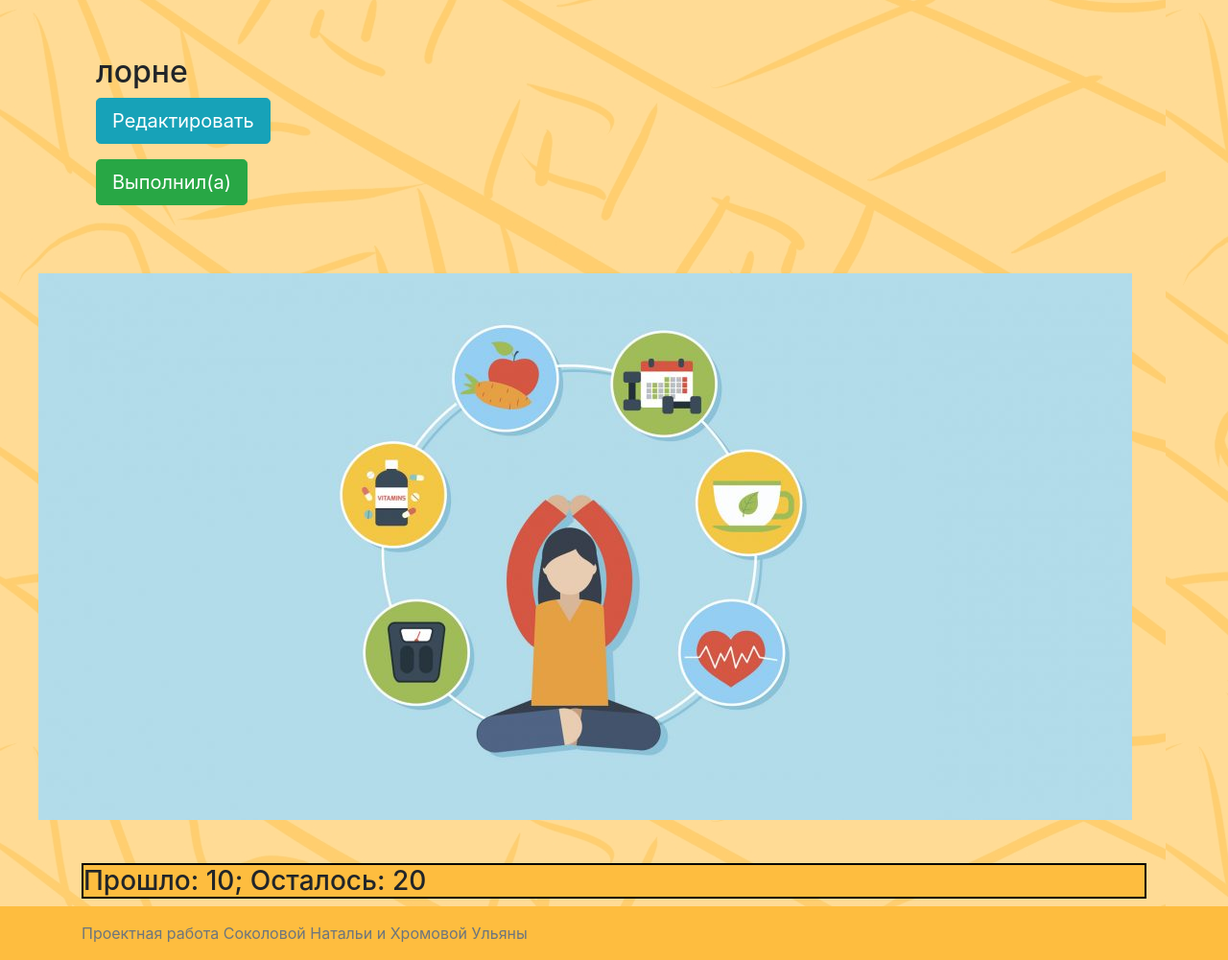
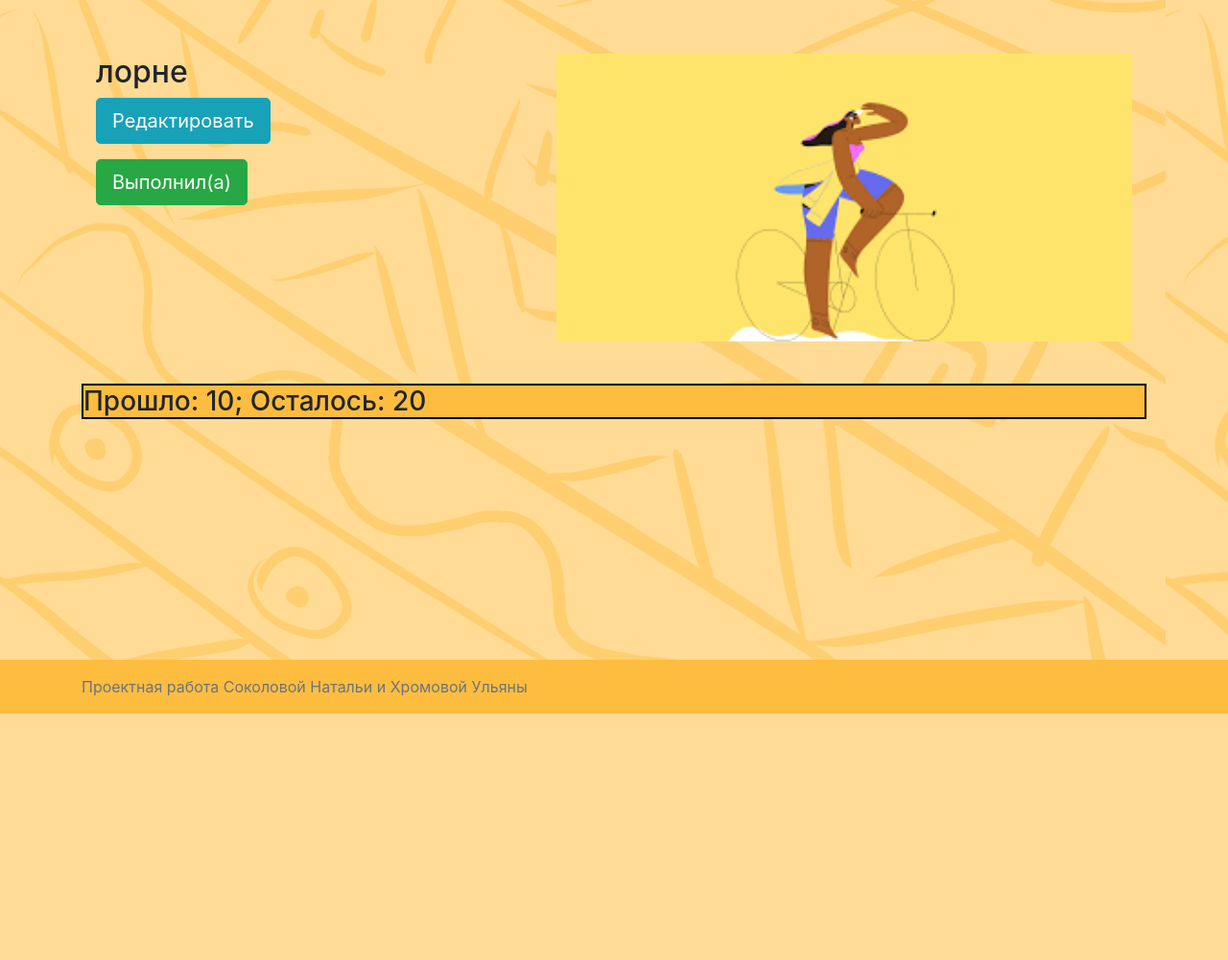
Before and after one commit to nat5natalia/habits, a Flask app: page /habit in a window 1280 px wide. Shown: the part 56-1057 px from the top of the page at 96% size. After the commit the page ends 800 px from the top, so only its background shows below. Run offline with Flask 2, Linux system fonts and the light colour scheme; a user stored in the database is signed in; data comes from the database, SQL or seed files in the repository; some libraries are stand-ins or nearby versions.

Commit message:
Update my_habit.html

```diff
--- a/templates/my_habit.html
+++ b/templates/my_habit.html
@@ -15,7 +15,7 @@
             </div>
         </div>
         <div class="col" style="margin-top: 5%">
-        <img src="../static/1.png" align="right">
+        <img src="../static/6.png" align="right" height="300" width="600">
         </div></div></div>
     <h3 style="background-color: #febd3f;
  border: 2px solid black;  margin-top: 4%">Прошло: {{countyes}}; Осталось: {{countno}}</h3>
```
